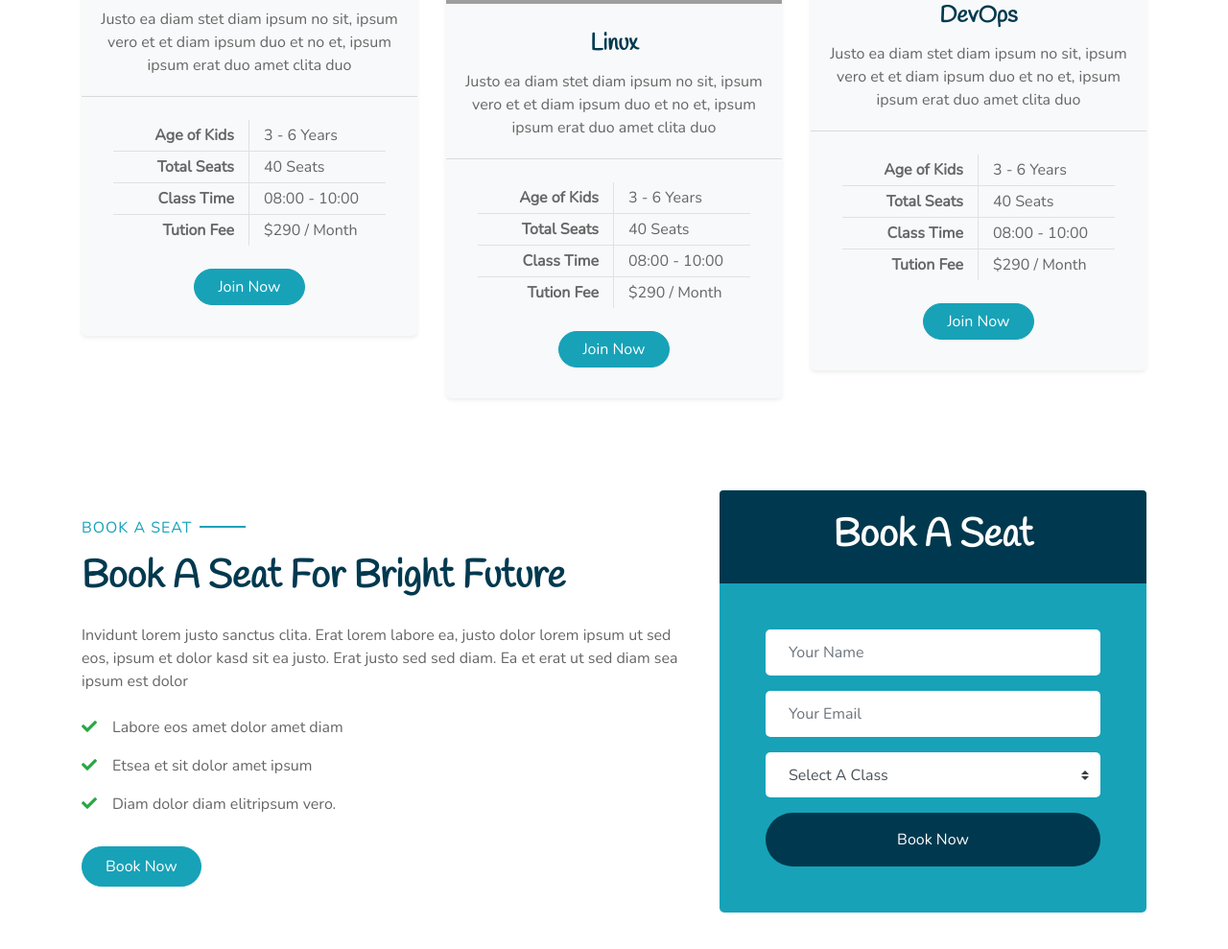
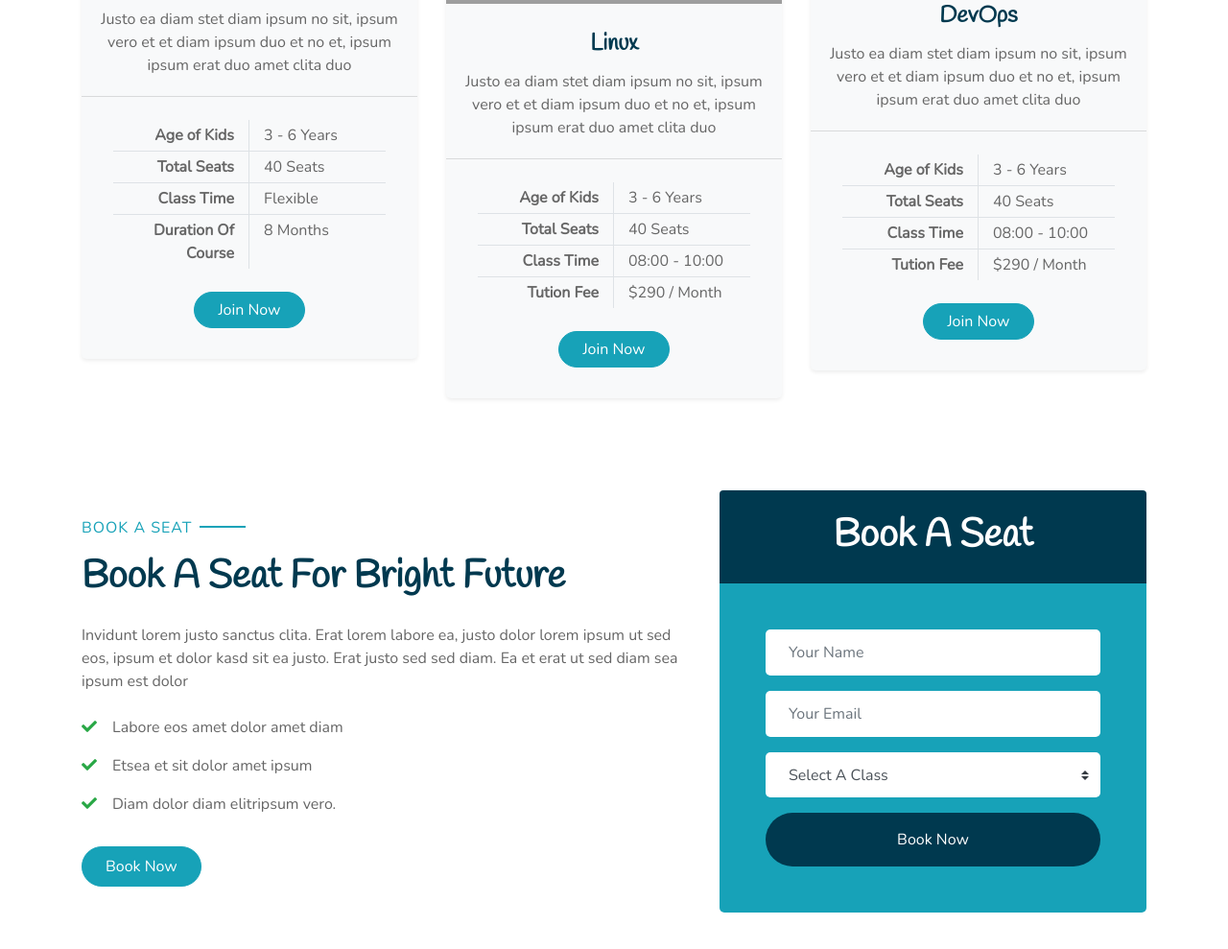
Before and after one commit to singhnirbhai/kubearc-website, a plain HTML site: page index.html in a window 1280 px wide. Shown: the part 2004-2993 px from the top of the page at 96% size. Drawn offline with nearby package versions, Linux system fonts and the light colour scheme; grey boxes are pictures that could not be loaded.

Commit message:
Update index.html

```diff
--- a/index.html
+++ b/index.html
@@ -203,11 +203,11 @@
                             </div>
                             <div class="row border-bottom">
                                 <div class="col-6 py-1 text-right border-right"><strong>Class Time</strong></div>
-                                <div class="col-6 py-1">08:00 - 10:00</div>
+                                <div class="col-6 py-1"> Flexible</div>
                             </div>
                             <div class="row">
-                                <div class="col-6 py-1 text-right border-right"><strong>Tution Fee</strong></div>
-                                <div class="col-6 py-1">$290 / Month</div>
+                                <div class="col-6 py-1 text-right border-right"><strong>Duration Of Course</strong></div>
+                                <div class="col-6 py-1"> 8 Months</div>
                             </div>
                         </div>
                         <a href="" class="btn btn-primary px-4 mx-auto mb-4">Join Now</a>
```
